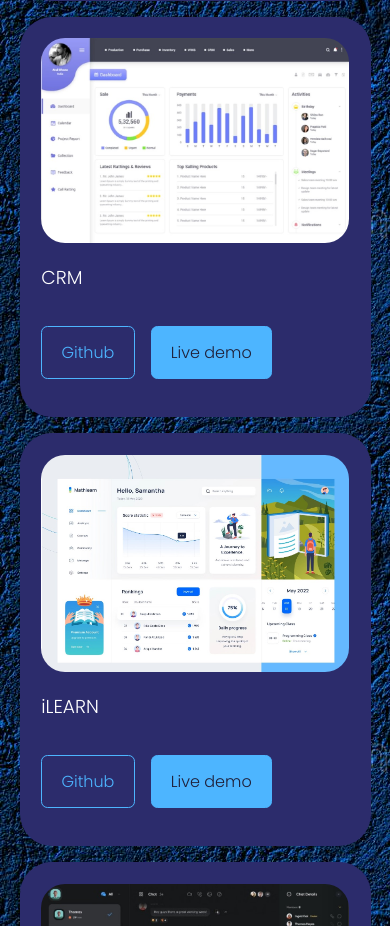
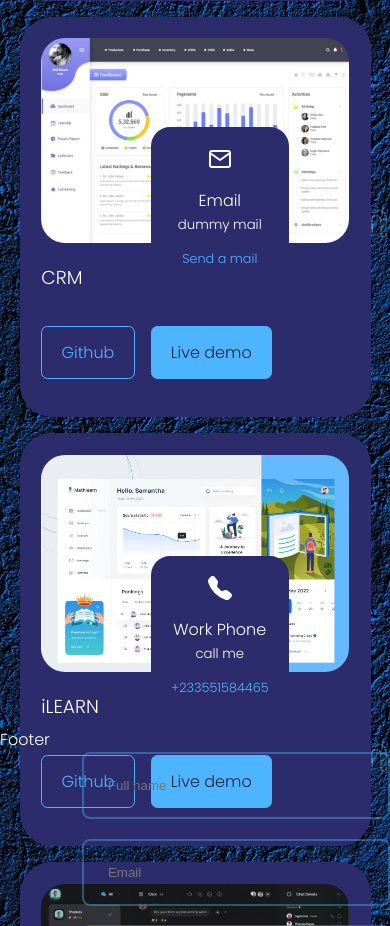
Before and after one commit to samanthareindorf/react-p, a React (Create React App) app: page / in a window 390 px wide. Shown: the part 4340-5266 px from the top of the page. Built offline with nearby package versions, Linux system fonts and the light colour scheme.

Commit message:
working on contact media queries

```diff
--- a/src/components/contact/Contact.jsx
+++ b/src/components/contact/Contact.jsx
@@ -4,9 +4,50 @@
 /*import the contact.css file*/
 import './contact.css'
 
+/*import email icon */
+import {FiMail} from 'react-icons/fi'
+
+/*import call icon */
+import {BsFillTelephoneFill} from 'react-icons/bs'
+
+
 const Contact = () => {
   return (
     <section id='contact'>
+      <h5>Get In Touch</h5>
+      <h2>Contact me</h2>
+
+      <div className='container contact__container'>
+        <div className="contact__options">
+          <article className="contact__option">
+            <FiMail className='contact__option-icon'/>
+            <h4>Email</h4>
+            <h5>dummy mail</h5>
+            <a href="mailto:haslearnt@gmail.com" target='_blank'>Send a mail</a>
+          </article>
+
+          <article className="contact__option">
+            <BsFillTelephoneFill className='contact__option-icon'/>
+            <h4>Work Phone</h4>
+            <h5>call me</h5>
+            <a href="tel:+233551584465">+233551584465</a>
+          </article>
+
+        </div>
+        {/* END OF CONTACT */}
+        <form action="">
+          <input type="text" name='name' placeholder='Full name' required />
+
+          <input type="email" name='email' placeholder='Email' required  />
+
+          <textarea name="message" rows="7" placeholder='Your message' required></textarea>
+          <button type='submit' className='btn btn-primary'>Submit Message</button>
+        </form>
+
+
+
+
+      </div>
 
     </section>
   )
--- a/src/components/contact/contact.css
+++ b/src/components/contact/contact.css
@@ -0,0 +1,78 @@
+.container.contact__container {
+    width: 58%;
+    display: grid;
+    grid-template-columns: 30% 58%;
+    gap: 12%;
+
+}
+
+.contact__options {
+    display: flex;
+    flex-direction: column;
+    gap: 1.2rem;
+
+}
+
+.contact__option {
+    background: var(--color-bg-variant);
+    padding: 1.2rem;
+    border-radius: 1.2rem;
+    text-align: center;
+    border: 1px solid transparent;
+    transition: var(--transition);
+}
+
+.contact__option:hover {
+    background: transparent;
+    border-color: var(--color-primary-variant);
+}
+
+.contact__option-icon {
+    font-size: 1.5rem;
+    margin-bottom: 0.5rem;
+}
+
+.contact__option a {
+    margin-top: 0.7rem;
+    display: inline-block;
+    font-size: 0.8rem;
+}
+
+
+/* ============== FORM ======*/
+form {
+    display: flex;
+    flex-direction: column;
+    gap: 1.2rem;
+}
+
+input, textarea {
+    width: 100%;
+    padding: 1.5rem;
+    border-radius: 0.5rem;
+    background: transparent;
+    border: 2px solid var(--color-primary-variant);
+    resize: none;
+    color: var(--color-white);
+
+}
+
+@media screen and (max-width:1024px) {
+    .container.contact__container {
+        grid-template-columns: 1fr;
+        gap:2rem;
+    }
+
+    .contact__option {
+        margin: 15.3rem 6.3rem 0rem 4.3rem;
+    }
+
+    #contact h5 {
+
+
+    }
+}
+
+@media screen and (max-width:600px) {
+
+}
--- a/src/index.css
+++ b/src/index.css
@@ -24,7 +24,7 @@
  --color-light: rgba(255,255,255,0.6);
 
 
- transition: all 400ms ease;
+ --transition: all 400ms ease;
 
  --container-width-lg: 75%;
  --container-width-md: 86%;
```
